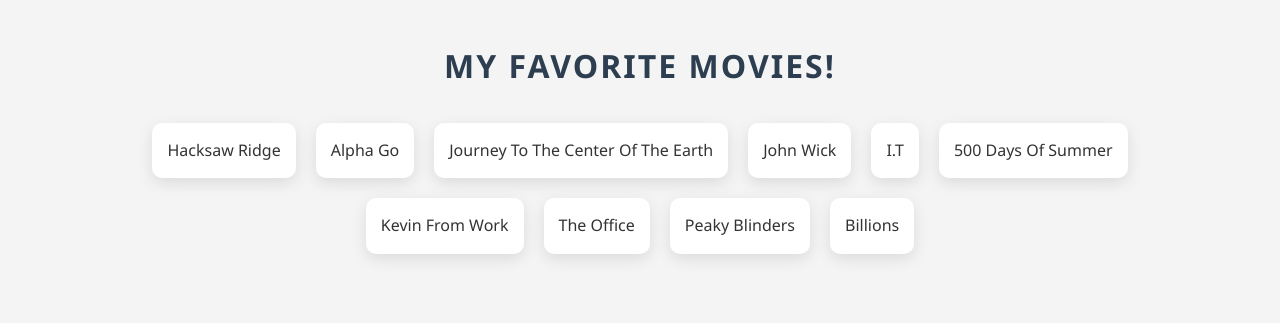
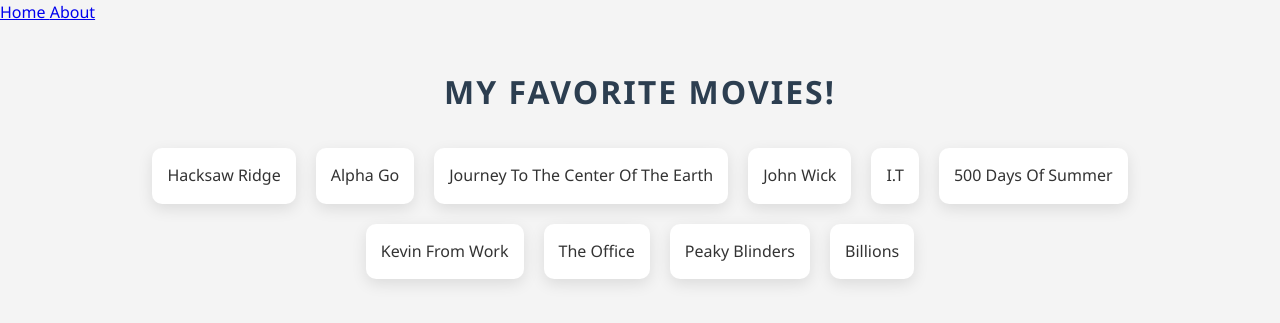
Before and after one commit to B1ckb0x/Favorite-Movies-App, a Django app: page / in a window 1280 px wide. Shown: the top 323 px of the page. Run offline with Django 5.2, Linux system fonts and the light colour scheme.

Commit message:
feat: Add  base templayte for

```diff
--- a/config/urls.py
+++ b/config/urls.py
@@ -23,6 +23,6 @@
     path('admin/', admin.site.urls),
 
     #From movies view
-    path('', index), # Index / Home page
-    path('about/', about)
+    path('', index, name="home"), # Index / Home page
+    path('about/', about, name="about")
 ]
--- /dev/null
+++ b/movies/templates/movies/_base.html
@@ -0,0 +1,16 @@
+<!-- base.html -->
+<!DOCTYPE html>
+<html lang="en">
+<head>
+    <meta charset="UTF-8">
+    <meta name="viewport" content="width=device-width, initial-scale=1.0">
+    <title></title>
+</head>
+<body>
+    <div>
+        <a href="{% url 'home' %}"> Home </a>
+        <a href="{% url 'about' %}"> About </a>
+    </div>
+    {% block content %} {% endblock %}
+</body>
+</html>
--- a/movies/templates/movies/about.html
+++ b/movies/templates/movies/about.html
@@ -1,3 +1,4 @@
+{% extends "movies/_base.html" %}
 <!DOCTYPE html>
 <html lang="en">
 <head>
@@ -45,6 +46,7 @@
     </style>
 </head>
 <body>
+    {% block content %}
         <h1>Explore My Collection of Film Genres</h1>
         <div class="genres">
             <span>Adventure</span>
@@ -57,5 +59,6 @@
             <span>Romance</span>
             <span>Sci-Fi</span>
         </div>
+    {% endblock %}
 </body>
 </html>
--- a/movies/templates/movies/index.html
+++ b/movies/templates/movies/index.html
@@ -1,9 +1,6 @@
-<!DOCTYPE html>
-<html lang="en">
-<head>
-    <meta charset="UTF-8">
-    <meta name="viewport" content="width=device-width, initial-scale=1.0">
-    <title>Home</title>
+{% extends "movies/_base.html" %}
+
+{% block content %}
     <style>
         body {
             font-family: 'Segoe UI', Tahoma, Geneva, Verdana, sans-serif;
@@ -50,8 +47,7 @@
             margin-top: 40px;
         }
     </style>
-</head>
-<body>
+
     <h1>My Favorite Movies!</h1>
     {% if movies_list %}
         <ul>
@@ -62,5 +58,4 @@
     {% else %}
         <p>No favorite movies found</p>
     {% endif %}
-</body>
-</html>
+{% endblock %}
```
Lines whose indentation alone changed are shown as unchanged.
